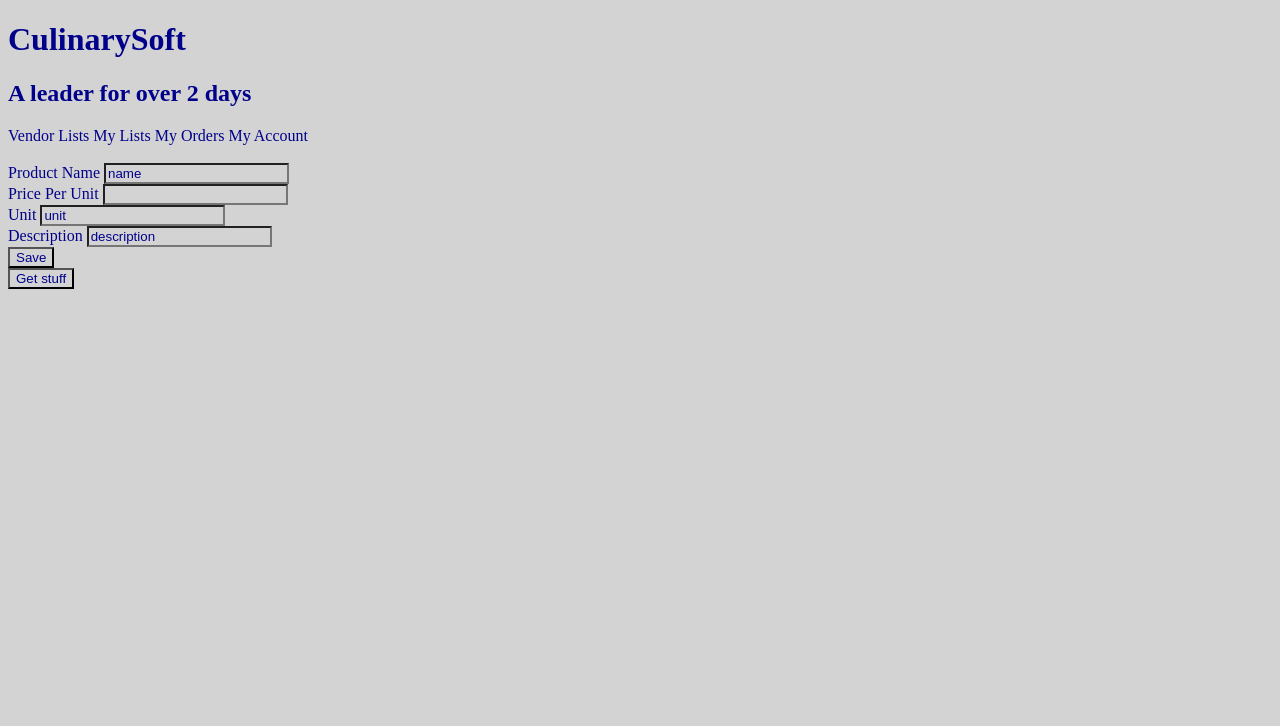
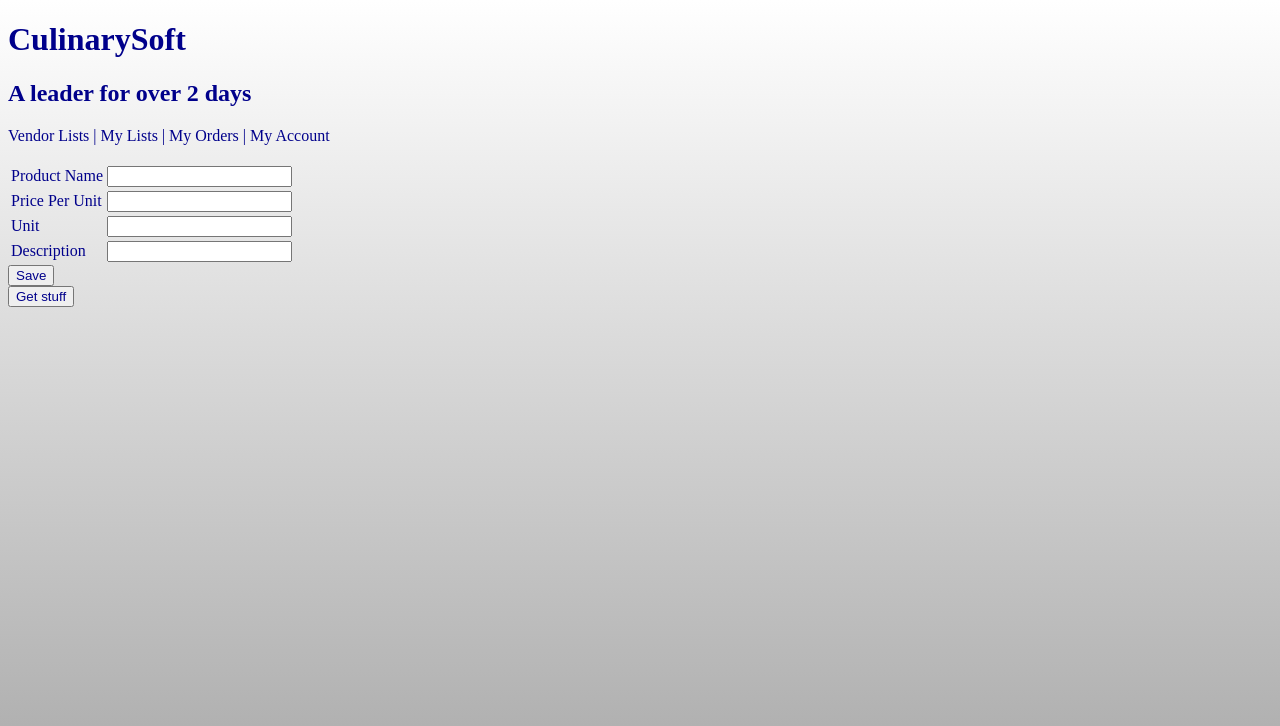
Before and after one commit to dvicklund/culinarySoft, a website: page public/vendor.html in a window 1280 px wide. Drawn offline with nearby package versions, Linux system fonts and the light colour scheme.

Commit message:
css tweaks

```diff
--- a/public/style.css
+++ b/public/style.css
@@ -1,6 +1,16 @@
 * {
-  background-color: lightgray;
   color: darkblue;
+}
+
+html {
+  height: 100%;
+
+    /* The old syntax, deprecated and prefixed, for old browsers */
+  background: -prefix-linear-gradient(top, white, darkgrey);
+
+  /* The new syntax needed by standard-compliant browsers (Opera 12.1,
+     IE 10, Firefox 16, Chrome 26, Safari 6.1), without prefix */
+  background: linear-gradient(to bottom, white, darkgrey);
 }
 
 .buttonLink {
@@ -13,9 +23,19 @@ a {
   text-decoration: none;
 }
 
+a:hover {
+  color: black;
+}
+
 #splitLogin {
+  text-align: center;
   position: fixed;
-  top: 50%;
+  top: 45%;
   left: 50%;
   transform: translate(-50%, -50%);
 }
+
+section h1 {
+  font-size: 2em;
+  margin-bottom: -3%;
+}
--- a/public/vendor.html
+++ b/public/vendor.html
@@ -21,44 +21,33 @@
       <h1>CulinarySoft</h1>
       <h2>A leader for over 2 days</h2>
       <nav>
-        <a href="#">Vendor Lists</a>
-        <a href="#">My Lists</a>
-        <a href="#">My Orders</a>
+        <a href="#">Vendor Lists</a> |
+        <a href="#">My Lists</a> |
+        <a href="#">My Orders</a> |
         <a href="#">My Account</a>
       </nav>
     </header>
     <br>
-    <script>
-    var $form = $('#newProductForm');
-      // Attach a submit handler to the form
-      $form.submit(function(event) {
 
-        // Stop form from submitting normally
-        event.preventDefault();
-
-        // Get some values from elements on the page:
-          // term = $form.find( "input[name='name']" ).val(),
-          // url = $form.attr( "action" );
-        console.log(this.serialize());
-        // // Send the data using post
-        // var posting = $.post( url, { s: term } );
-
-        // // Put the results in a div
-        // posting.done(function( data ) {
-        //   var content = $( data ).find( "#content" );
-        //   $( "#result" ).empty().append( content );
-        // });
-      });
-    </script>
     <form id="newProductForm" action="/vendor/product" method="POST">
-      <label for="name">Product Name</label>
-      <input id="newProductName" type="text" name="name" value=name><br>
-      <label for="pricePerUnit">Price Per Unit</label>
-      <input id="newPricePerUnit" type="number" step="any" name="pricePerUnit" value=pricePerUnit><br>
-      <label for="unit">Unit</label>
-      <input id="unitField" type="text" name="unit" value=unit><br>
-      <label for="description">Description</label>
-      <input id="descriptionField" type="text" name="description" value=description><br>
+      <table id="formTable">
+        <tr>
+          <td><label for="name">Product Name</label></td>
+          <td><input id="newProductName" type="text" name="name"></td>
+        </tr>
+        <tr>
+          <td><label for="pricePerUnit">Price Per Unit</label></td>
+          <td><input id="newPricePerUnit" type="number" step="any" name="pricePerUnit"></td>
+        </tr>
+        <tr>
+          <td><label for="unit">Unit</label></td>
+          <td><input id="unitField" type="text" name="unit"></td>
+        </tr>
+        <tr>
+          <td><label for="description">Description</label></td>
+          <td><input id="descriptionField" type="text" name="description"></td>
+        </tr>
+      </table>
       <input type="submit" value="Save">
     </form>
     <form action="/vendor/product" method="GET">
```
Also changed, not shown: public/index.html (+4 -4 lines).
